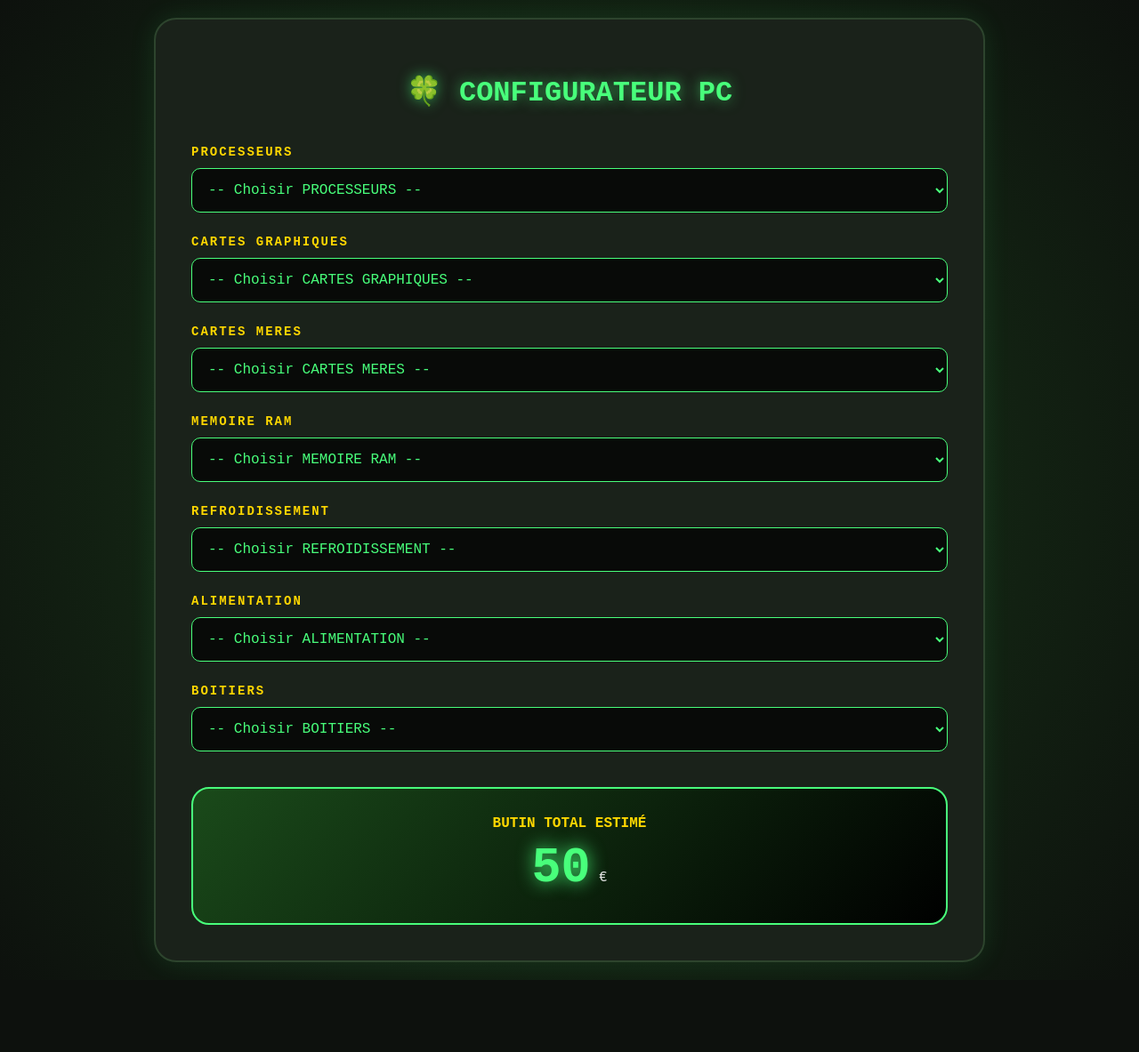
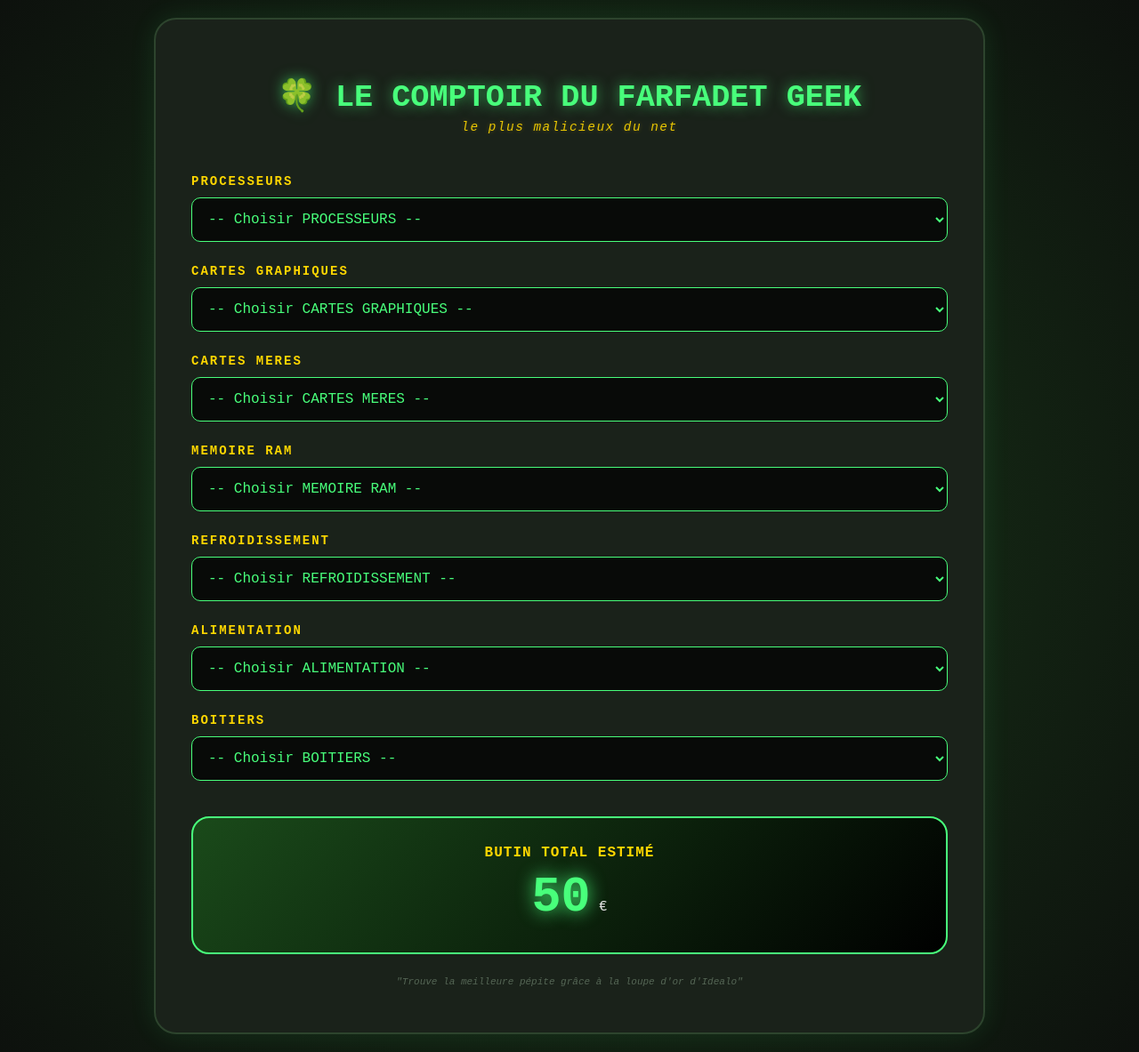
Before and after one commit to Farfatechs/configurateur-PC, a plain HTML site: page index.html in a window 1280 px wide. Shown: the whole page at 89% size. Before the commit the page ends 1102 px from the top, so only its background shows below. Drawn offline with Linux system fonts and the light colour scheme.

Commit message:
Update index.html

```diff
--- a/index.html
+++ b/index.html
@@ -6,8 +6,8 @@
     <title>Le Comptoir du Farfadet Geek</title>
     <style>
         :root {
-            --primary: #48FF7B; /* Vert Néon */
-            --gold: #FFD700;    /* Or Magique */
+            --primary: #48FF7B; /* Vert Néon Magique */
+            --gold: #FFD700;    /* Or du Farfadet */
             --bg: #0D110D;      /* Fond Forêt Sombre */
             --card: #1A221A;    /* Écorce / Circuit */
             --text: #E0E0E0;
@@ -41,6 +41,19 @@
             color: var(--primary);
             text-shadow: 0 0 15px rgba(72, 255, 123, 0.6);
             margin-bottom: 40px;
+            font-size: 2.2rem;
+        }
+
+        .subtitle {
+            text-align: center;
+            color: var(--gold);
+            font-size: 0.9rem;
+            margin-top: -35px;
+            margin-bottom: 45px;
+            opacity: 0.9;
+            font-style: italic;
+            letter-spacing: 1.5px;
+            text-shadow: 0 0 5px rgba(255, 215, 0, 0.3);
         }
 
         .section {
@@ -74,6 +87,12 @@
             font-family: inherit;
             cursor: pointer;
             outline: none;
+            transition: all 0.3s ease;
+        }
+
+        select:hover {
+            box-shadow: 0 0 15px rgba(72, 255, 123, 0.3);
+            border-color: var(--gold);
         }
 
         .btn-search {
@@ -82,7 +101,7 @@
             color: #000;
             width: 52px;
             height: 52px;
-            display: none; /* Apparaît via JS */
+            display: none; /* S'affiche quand un composant est choisi */
             align-items: center;
             justify-content: center;
             border-radius: 12px;
@@ -94,6 +113,7 @@
         .btn-search:hover {
             transform: scale(1.1) rotate(5deg);
             background: #fff;
+            box-shadow: 0 0 25px rgba(255, 255, 255, 0.6);
         }
 
         .total-container {
@@ -105,23 +125,45 @@
             text-align: center;
         }
 
+        .total-label {
+            font-size: 16px;
+            font-weight: bold;
+            color: var(--gold);
+            margin-bottom: 10px;
+            letter-spacing: 1px;
+        }
+
         #prix-total {
             font-size: 55px;
             font-weight: 900;
             color: var(--primary);
             text-shadow: 0 0 20px var(--primary);
         }
+
+        .info-footer {
+            text-align: center;
+            font-size: 11px;
+            color: #556655;
+            margin-top: 25px;
+            font-style: italic;
+        }
     </style>
 </head>
 <body>
 
 <div class="container">
-    <h1>🍀 CONFIGURATEUR PC</h1>
-    <div id="config-form"></div>
+    <h1>🍀 LE COMPTOIR DU FARFADET GEEK</h1>
+    <p class="subtitle">le plus malicieux du net</p>
+
+    <div id="config-form">
+        </div>
+
     <div class="total-container">
-        <div style="color: var(--gold); font-weight: bold; margin-bottom: 10px;">BUTIN TOTAL ESTIMÉ</div>
+        <div class="total-label">BUTIN TOTAL ESTIMÉ</div>
         <div><span id="prix-total">0</span> €</div>
     </div>
+
+    <p class="info-footer">"Trouve la meilleure pépite grâce à la loupe d'or d'Idealo"</p>
 </div>
 
 <script>
@@ -140,14 +182,16 @@
 
                 const section = document.createElement('div');
                 section.className = 'section';
-                const labelName = key.replace(/_/g, ' ').toUpperCase();
+
+                const label = document.createElement('label');
+                label.innerText = key.replace(/_/g, ' ');
 
                 const group = document.createElement('div');
                 group.className = 'input-group';
 
                 const select = document.createElement('select');
                 select.className = 'composant-select';
-                select.innerHTML = `<option value="0">-- Choisir ${labelName} --</option>`;
+                select.innerHTML = `<option value="0">-- Choisir ${label.innerText.toUpperCase()} --</option>`;
 
                 data[key].forEach(item => {
                     const opt = document.createElement('option');
@@ -166,17 +210,14 @@
                 btnSearch.innerHTML = '🔍';
                 btnSearch.className = 'btn-search';
                 btnSearch.target = '_blank';
+                btnSearch.title = "Dénicher le meilleur prix sur Idealo";
 
-                // LOGIQUE DE RECHERCHE DYNAMIQUE
                 select.addEventListener('change', () => {
-                    const selectedOption = select.options[select.selectedIndex];
-                    const fullText = selectedOption.text;
-
-                    // On extrait le nom sans le prix (ex: "AMD Ryzen 5 5500")
-                    const nomNettoye = fullText.split('(')[0].trim();
+                    const selectedText = select.options[select.selectedIndex].text;
+                    const nomNettoye = selectedText.split('(')[0].trim();
 
                     if (select.value !== "0") {
-                        // On crée le lien exact : Nom + idealo
+                        // Génération du lien : Nom + idealo
                         const query = encodeURIComponent(nomNettoye + " idealo");
                         btnSearch.href = `https://www.google.com/search?q=${query}`;
                         btnSearch.style.display = 'flex';
@@ -188,13 +229,13 @@
 
                 group.appendChild(select);
                 group.appendChild(btnSearch);
-                section.innerHTML = `<label>${labelName}</label>`;
+                section.appendChild(label);
                 section.appendChild(group);
                 form.appendChild(section);
             }
             calculerTotal();
         } catch (e) {
-            console.error("Erreur de grimoire :", e);
+            console.error("Erreur de lecture du grimoire magique :", e);
         }
     }
 
```
